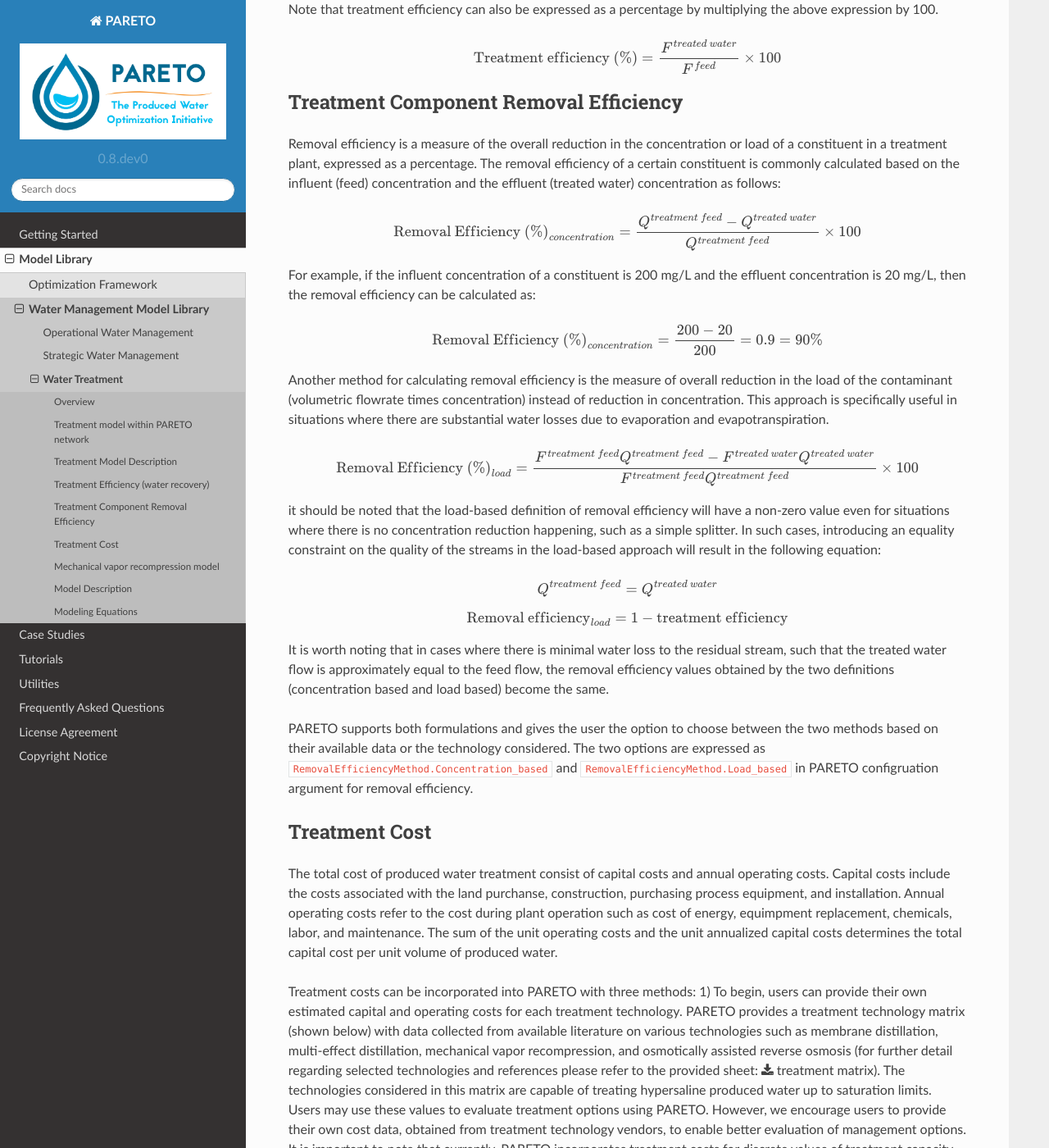
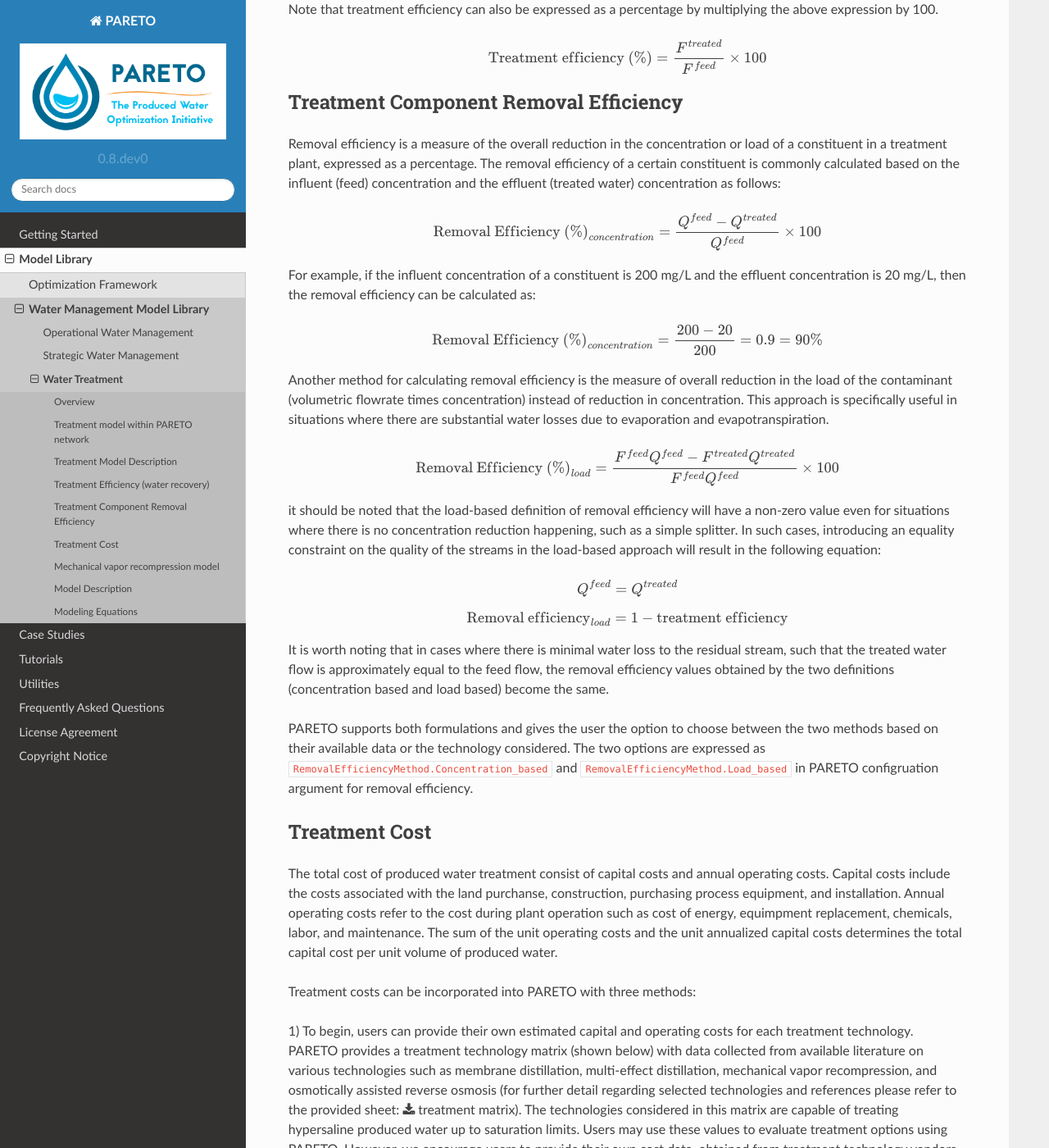
Before and after one commit to project-pareto/project-pareto, a Sphinx documentation site: the page built from docs/model_library/water_treatment/index.rst, in a window 1280 px wide and 1400 px high, scrolled down 2222 px. Shown: the whole window at 82% size. Built offline with Sphinx 7.4.7 and the Read the Docs theme 2.0.0, drawn with Linux system fonts in a browser that asks for light colours; some of the changed text lies outside the part shown.

Commit message:
modifed technology matrix excel file and name

```diff
--- a/docs/model_library/water_treatment/index.rst
+++ b/docs/model_library/water_treatment/index.rst
@@ -37,11 +37,11 @@
 
 .. math::
 
-    \sum_{l \in L | (l, r) \in LRA \cup LRT}F_{l,r,t} = F_{r,t}^{treatment\ feed}
+    \sum_{l \in L | (l, r) \in LRA \cup LRT}F_{l,r,t} = F_{r,t}^{feed}
 
 .. math::
 
-    \sum_{l \in L | (l, r) \in LRA \cup LRT} F_{l,r,t} \cdot Q_{l,qc,t} = Q_{r,qc,t}^{treatment\ feed} \cdot F_{r,t}^{treatment\ feed}
+    \sum_{l \in L | (l, r) \in LRA \cup LRT} F_{l,r,t} \cdot Q_{l,qc,t} = Q_{r,qc,t}^{feed} \cdot F_{r,t}^{feed}
 
 .. math::
 
@@ -76,13 +76,13 @@
 
   .. math::
 
-      F^{treatment\ feed} = F^{treated\ water} + F^{residual\ water}
+      F^{feed} = F^{treated} + F^{residual}
 
 * Overall constituent balance:
 
   .. math::
 
-      F^{treatment\ feed}Q^{feed} = F^{treated\ water}Q^{treated\ water} + F^{residual\ water}Q^{residual\ water}
+      F^{feed}Q^{feed} = F^{treated}Q^{treated} + F^{residual}Q^{residual}
 
 
 .. _treatment_efficiency_(water_recovery):
@@ -94,13 +94,13 @@
 
 .. math::
 
-    \text{Treatment efficiency} = \frac{F^{treated\ water}}{F^{treatment\ feed}}
+    \text{Treatment efficiency} = \frac{F^{treated}}{F^{feed}}
 
 Note that treatment efficiency can also be expressed as a percentage by multiplying the above expression by 100.
 
 .. math::
 
-    \text{Treatment efficiency (%)} = \frac{F^{treated\ water}}{F^{feed}} \times 100
+    \text{Treatment efficiency (%)} = \frac{F^{treated}}{F^{feed}} \times 100
 
 
 .. _removal_efficiency:
@@ -112,7 +112,7 @@
 
 .. math::
 
-    \text{Removal Efficiency (%)}_{concentration} = \frac{Q^{treatment\ feed} - Q^{treated\ water}}{Q^{treatment\ feed}} \times 100
+    \text{Removal Efficiency (%)}_{concentration} = \frac{Q^{feed} - Q^{treated}}{Q^{feed}} \times 100
 
 For example, if the influent concentration of a constituent is 200 mg/L and the effluent concentration is 20 mg/L, then the removal efficiency can be calculated as:
 
@@ -124,14 +124,14 @@
 
 .. math::
 
-   \text{Removal Efficiency (%)}_{load} = \frac{F^{treatment\ feed}Q^{treatment\ feed} - F^{treated\ water}Q^{treated\ water}}{F^{treatment\ feed}Q^{treatment\ feed}} \times 100
+   \text{Removal Efficiency (%)}_{load} = \frac{F^{feed}Q^{feed} - F^{treated}Q^{treated}}{F^{feed}Q^{feed}} \times 100
 
 
 it should be noted that the load-based definition of removal efficiency will have a non-zero value even for situations where there is no concentration reduction happening, such as a simple splitter. In such cases, introducing an equality constraint on the quality of the streams in the load-based approach will result in the following equation:
 
 .. math::
 
-    Q^{treatment\ feed} = Q^{treated\ water}
+    Q^{feed} = Q^{treated}
 
 .. math::
 
@@ -150,6 +150,7 @@
 The total cost of produced water treatment consist of capital costs and annual operating costs. Capital costs include the costs associated with the land purchanse, construction, purchasing process equipment, and installation. Annual operating costs refer to the cost during plant operation such as cost of energy, equimpment replacement, chemicals, labor, and maintenance. The sum of the unit operating costs and the unit annualized capital costs determines the total capital cost per unit volume of produced water.
 
 Treatment costs can be incorporated into PARETO with three methods:
+
 1) To begin, users can provide their own estimated capital and operating costs for each treatment technology. PARETO provides a treatment technology matrix (shown below) with data collected from available literature on various technologies such as membrane distillation, multi-effect distillation, mechanical vapor recompression, and osmotically assisted reverse osmosis (for further detail regarding selected technologies and references please refer to the provided sheet: :download:`treatment matrix <../2022_10_31_206_017_PWTreatment_Technology_matrix.xlsx>`). The technologies considered in this matrix are capable of treating hypersaline produced water up to saturation limits. Users may use these values to evaluate treatment options using PARETO. However, we encourage users to provide their own cost data, obtained from treatment technology vendors, to enable better evaluation of management options.
 It is important to note that currently, PARETO incorporates treatment costs for discrete values of treatment capacity expansions. In other words, the treatment cost calculations are limited to specific capacity levels.
 
```
Also changed, not shown: other parts of docs/model_library/water_treatment/index.rst (+1 -1 lines), 2 other files.
